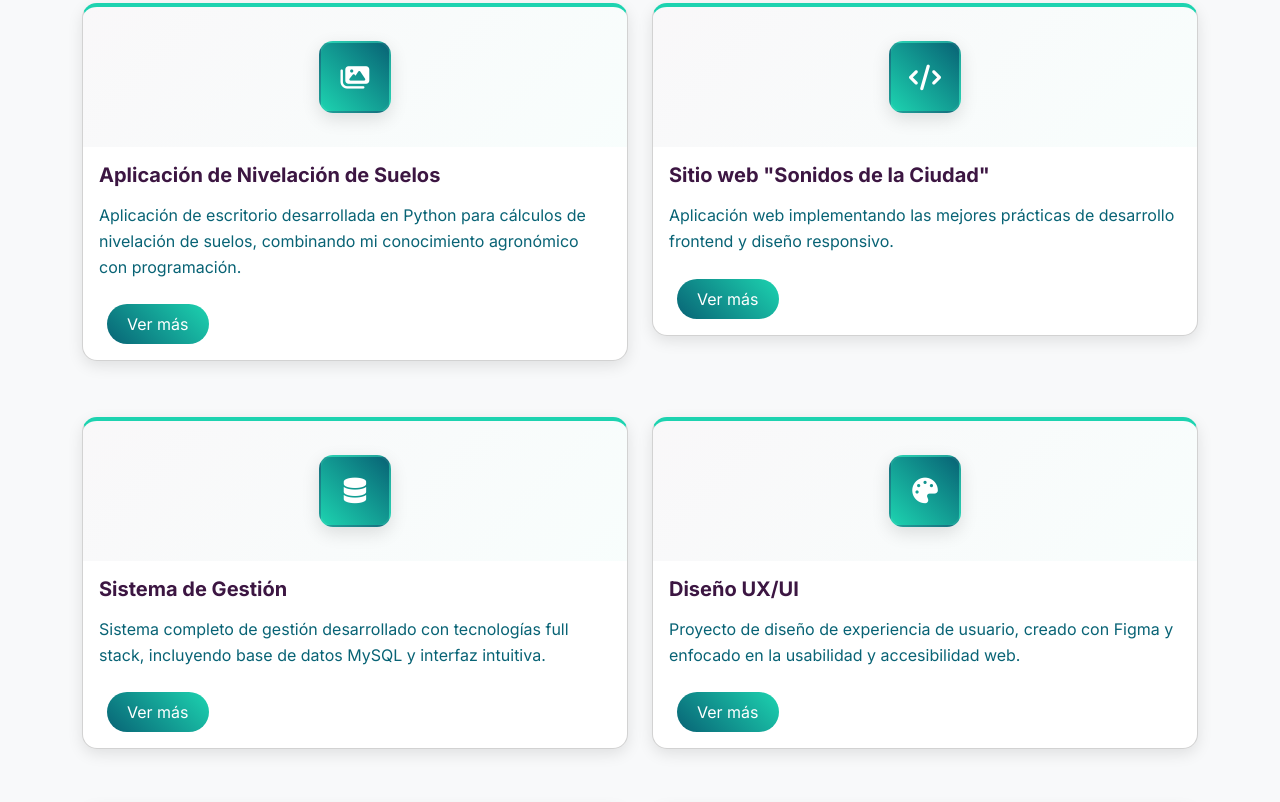
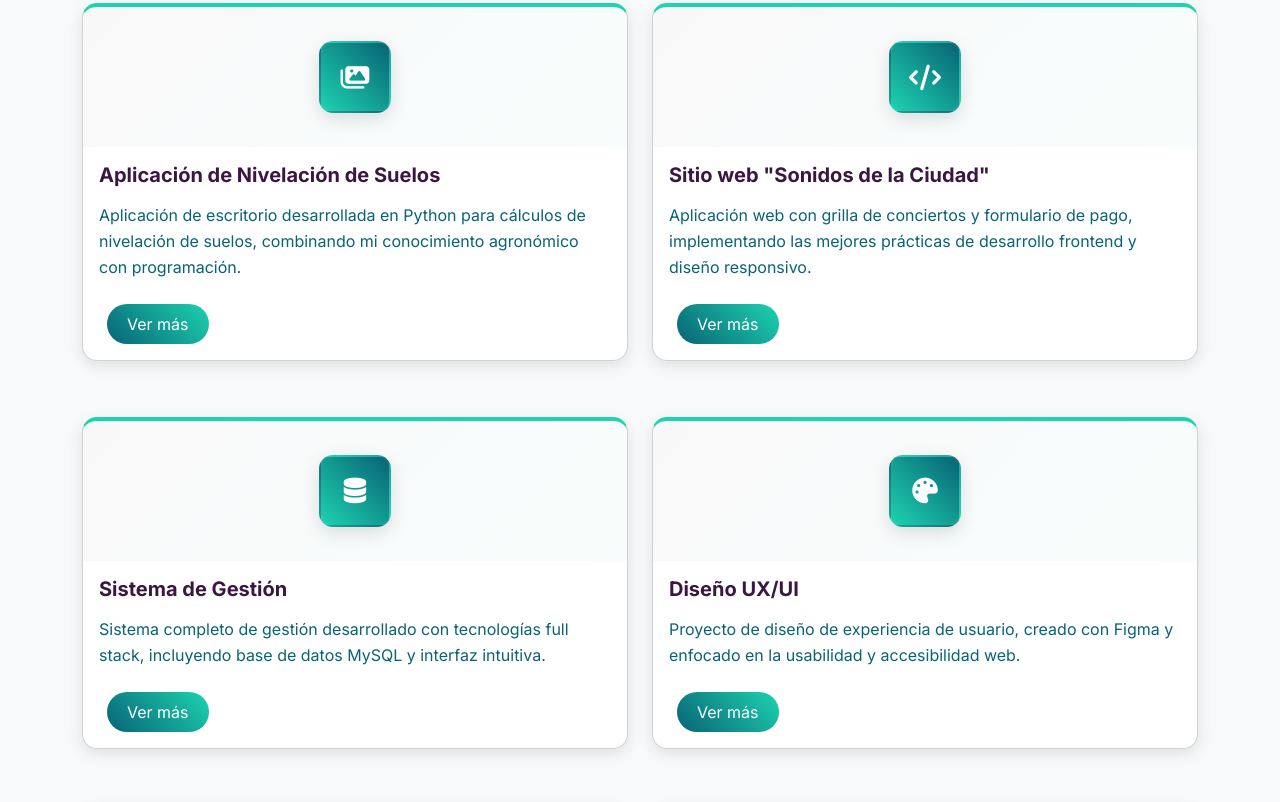
Before and after one commit to Apine15/portfolio-personal, a plain HTML site: page index.html in a window 1280 px wide. Shown: the part 1603-2405 px from the top of the page. Drawn offline with nearby package versions, Linux system fonts and the light colour scheme.

Commit message:
imagenes de SC agregadas

```diff
--- a/index.html
+++ b/index.html
@@ -156,8 +156,8 @@
               <div class="card-body">
                 <h5 class="card-title">Sitio web "Sonidos de la Ciudad"</h5>
                 <p class="card-text">
-                  Aplicación web implementando
-                  las mejores prácticas de desarrollo frontend y diseño
+                  Aplicación web con grilla de conciertos y formulario de pago,
+                  implementando las mejores prácticas de desarrollo frontend y diseño
                   responsivo.
                 </p>
                 <div class="project-buttons">
```
Also changed, not shown: assets/projects/2/card-2.webp (deleted), assets/projects/2/img-1-SC.webp (added), assets/projects/2/img-2-SC.webp (added), assets/projects/2/img-3-SC.webp (added), assets/projects/2/img-4-SC.webp (added), assets/projects/2/img-5-SC.webp (added).
